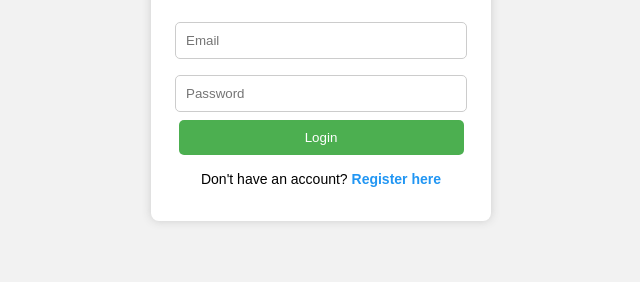
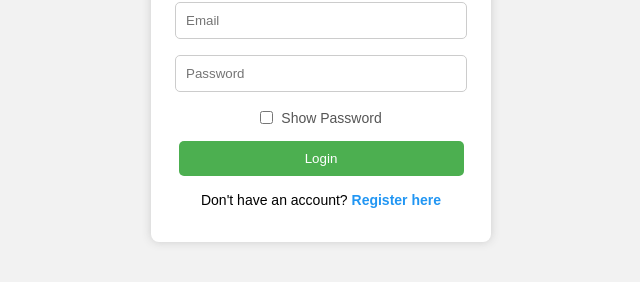
Before and after one commit to ibhagunde/Cooking-Management-App, a plain HTML site: page frontend/login.html in a window 1280 px wide. Shown: the part 334-616 px from the top of the page, without its empty margins (319-959 px from the left). Drawn offline with Linux system fonts and the light colour scheme.

Commit message:
fixed some issues from user feedback

```diff
--- a/frontend/grocery.js
+++ b/frontend/grocery.js
@@ -28,7 +28,7 @@ function renderList() {
 
     list.innerHTML = "";
 
-    items.forEach(item => {
+    [...items].reverse().forEach(item => {
 
         const div = document.createElement("div");
 
--- a/frontend/login.css
+++ b/frontend/login.css
@@ -57,3 +57,25 @@ button:hover {
 .register-link a:hover {
     text-decoration: underline;
 }
+
+.show-password {
+    display: flex;
+    justify-content: center;
+    margin: 10px 0 15px;
+}
+
+.show-password label {
+    display: flex;
+    align-items: center;
+    gap: 8px;
+    white-space: nowrap;
+    cursor: pointer;
+    font-size: 14px;
+    color: #555;
+}
+
+.show-password input[type="checkbox"] {
+    margin: 0;
+    width: auto;
+    height: auto;
+}
--- a/frontend/login.html
+++ b/frontend/login.html
@@ -10,6 +10,16 @@
 
         <input type="email" id="email" placeholder="Email">
         <input type="password" id="password" placeholder="Password">
+
+        <div class="show-password">
+            <label>
+                <input
+                    type="checkbox"
+                    onclick="togglePassword()"
+                >
+                Show Password
+            </label>
+        </div>
 
         <button onclick="login()">Login</button>
 
--- a/frontend/login.js
+++ b/frontend/login.js
@@ -44,3 +44,21 @@ async function login() {
         message.innerText = "Unable to connect to server.";
     }
 }
+
+function togglePassword() {
+
+    const password = document.getElementById("password");
+    const confirm = document.getElementById("confirm");
+
+    const newType =
+        password.type === "password"
+            ? "text"
+            : "password";
+
+    password.type = newType;
+
+    if (confirm) {
+        confirm.type = newType;
+    }
+
+}
--- a/frontend/registration.css
+++ b/frontend/registration.css
@@ -57,3 +57,25 @@ button:hover {
 .login-link a:hover {
     text-decoration: underline;
 }
+
+.show-password {
+    display: flex;
+    justify-content: center;
+    margin: 10px 0 15px;
+}
+
+.show-password label {
+    display: flex;
+    align-items: center;
+    gap: 8px;
+    white-space: nowrap;
+    cursor: pointer;
+    font-size: 14px;
+    color: #555;
+}
+
+.show-password input[type="checkbox"] {
+    margin: 0;
+    width: auto;
+    height: auto;
+}
```
Also changed, not shown: frontend/registration.html (+10 -0 lines), frontend/registration.js (+15 -0 lines).
